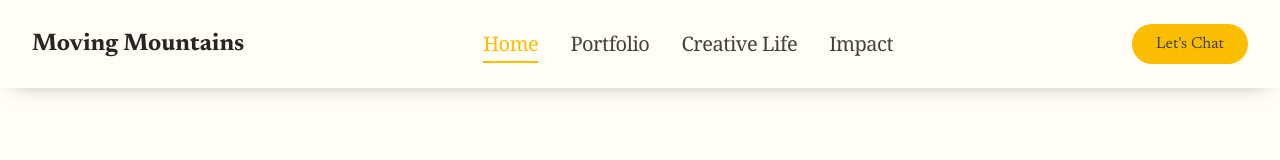
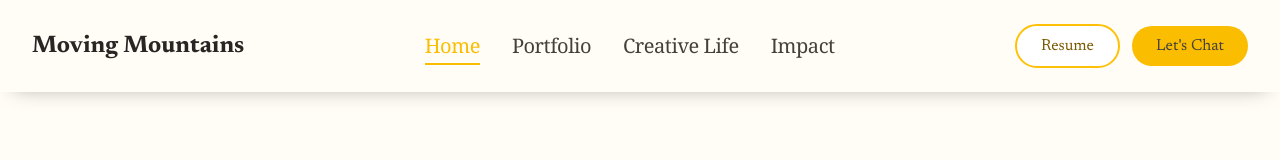
Before and after one commit to fatemehkhoshbayan/Portfolio, a React (Vite) app: page / in a window 1280 px wide. Shown: the top 160 px of the page. Built offline with nearby package versions, Linux system fonts and the light colour scheme; no server answers.

Commit message:
feat: update MainLayout to include Resume download link and adjust button layout for improved accessibility

```diff
--- a/src/layout/MainLayout.tsx
+++ b/src/layout/MainLayout.tsx
@@ -26,14 +26,23 @@ export default function MainLayout() {
               </li>
             ))}
           </ul>
+          <div className="flex items-center gap-2 sm:gap-3">
+            <a
+              href="/Fatemeh-Khoshbayan-Resume.pdf"
+              download="Fatemeh-Khoshbayan-Resume.pdf"
+              className="border-accent-dark text-brand font-label-md text-body-md hover:bg-accent-dark rounded-full border-2 bg-white px-4 py-2 transition-transform ease-out hover:scale-105 sm:px-6"
+            >
+              Resume
+            </a>
             <a
               href={import.meta.env.VITE_CALENDAR_BOOKING_URL}
               target="_blank"
               rel="noopener noreferrer"
-            className="bg-brand-strong font-label-md text-body-md text-ink-700 rounded-full px-6 py-2 transition-transform ease-out hover:scale-105"
+              className="bg-brand-strong font-label-md text-body-md text-ink-700 rounded-full px-4 py-2 transition-transform ease-out hover:scale-105 sm:px-6"
             >
               Let's Chat
             </a>
+          </div>
         </nav>
       </header>
 
```
Also changed, not shown: 1 other file (tests, documents, lock files or other folders). Lines whose indentation alone changed are shown as unchanged.
